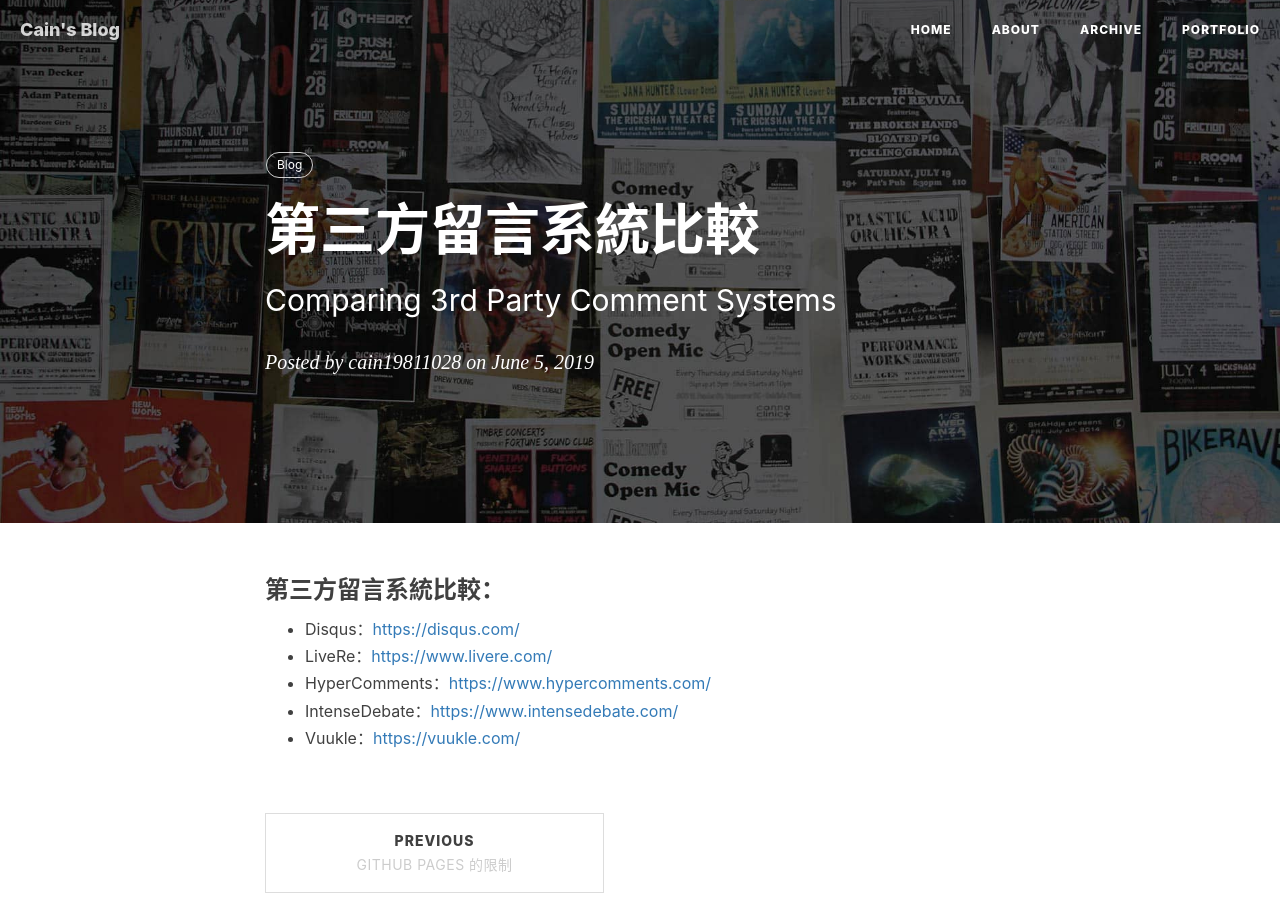
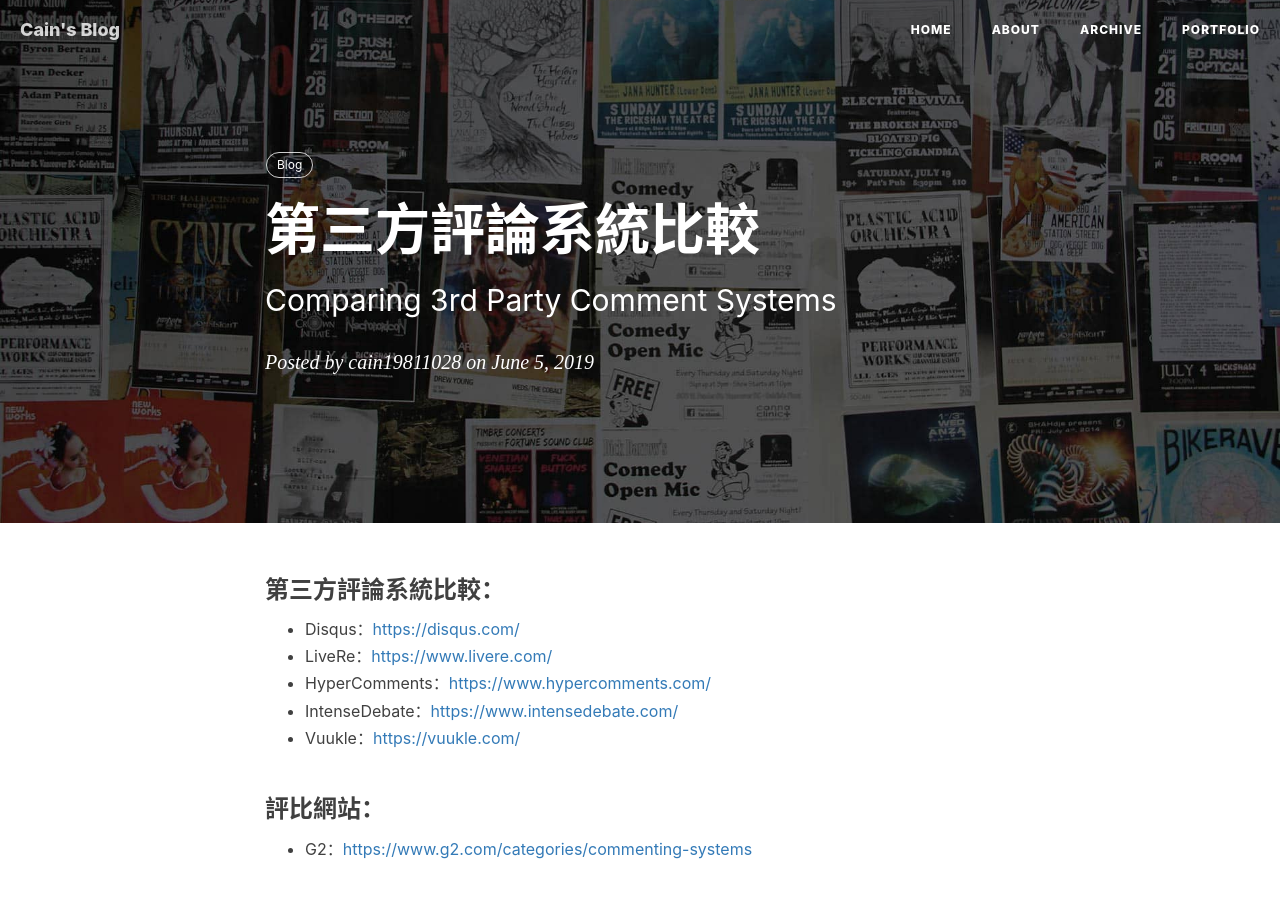
Before and after one commit to cain19811028/cain19811028.github.io, a Jekyll site: the page built from _posts/2019-06-05-comparing-3rd-party-comment-systems.markdown, in a window 1280 px wide and 900 px high. Built offline with Jekyll 4.4.1, drawn with Linux system fonts in a browser that asks for light colours; nearby versions of some CDN libraries; comment, search, counter and statistics services are not loaded.

Commit message:
feat: add something

```diff
--- a/_posts/2019-06-05-comparing-3rd-party-comment-systems.markdown
+++ b/_posts/2019-06-05-comparing-3rd-party-comment-systems.markdown
@@ -1,16 +1,20 @@
 ---
 layout: post
-title: "第三方留言系統比較"
+title: "第三方評論系統比較"
 subtitle: "Comparing 3rd Party Comment Systems"
 date: 2019-06-05 09:00:00 +0800
 author: "cain19811028"
 tags:
   - Blog
 ---
-### 第三方留言系統比較：
+### 第三方評論系統比較：
 
  - Disqus：[https://disqus.com/](https://disqus.com/)
  - LiveRe：[https://www.livere.com/](https://www.livere.com/)
  - HyperComments：[https://www.hypercomments.com/](https://www.hypercomments.com/)
  - IntenseDebate：[https://www.intensedebate.com/](https://www.intensedebate.com/)
  - Vuukle：[https://vuukle.com/](https://vuukle.com/)
+
+### 評比網站：
+
+  - G2：[https://www.g2.com/categories/commenting-systems](https://www.g2.com/categories/commenting-systems)
```
